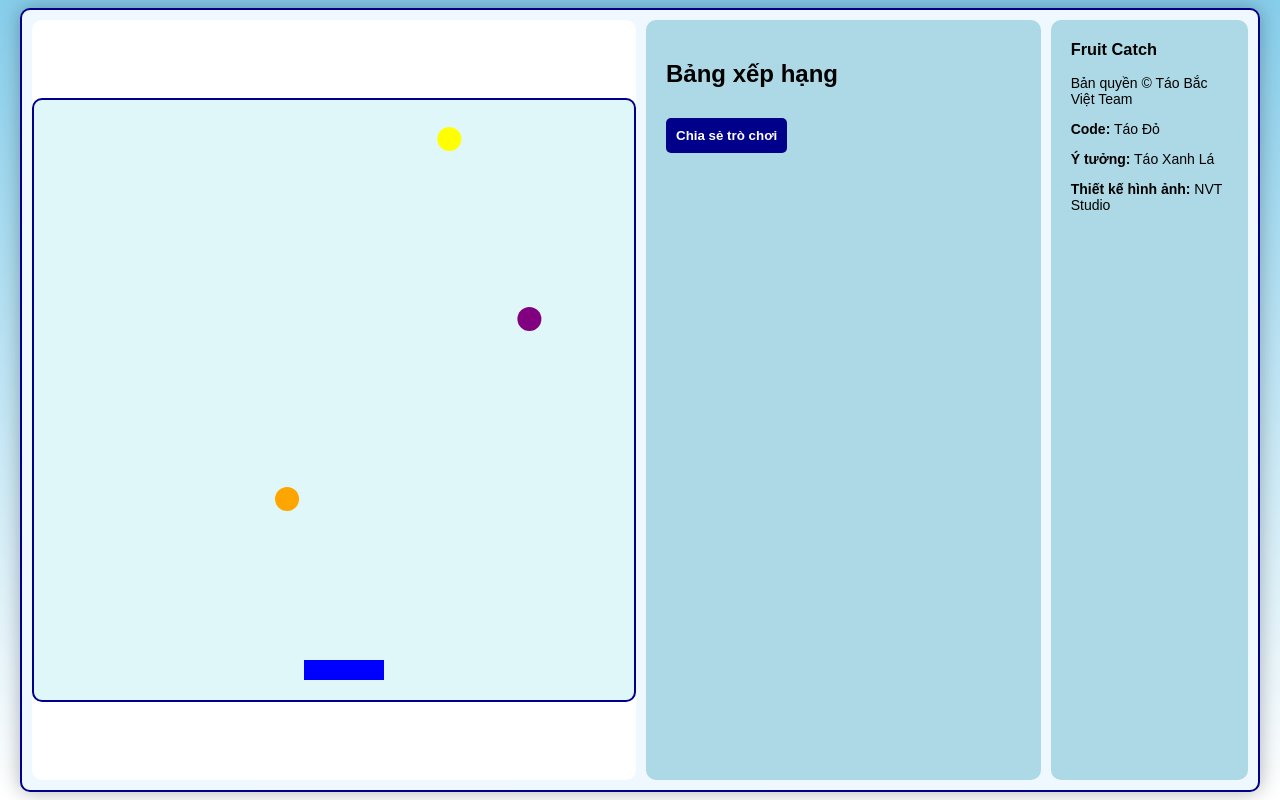
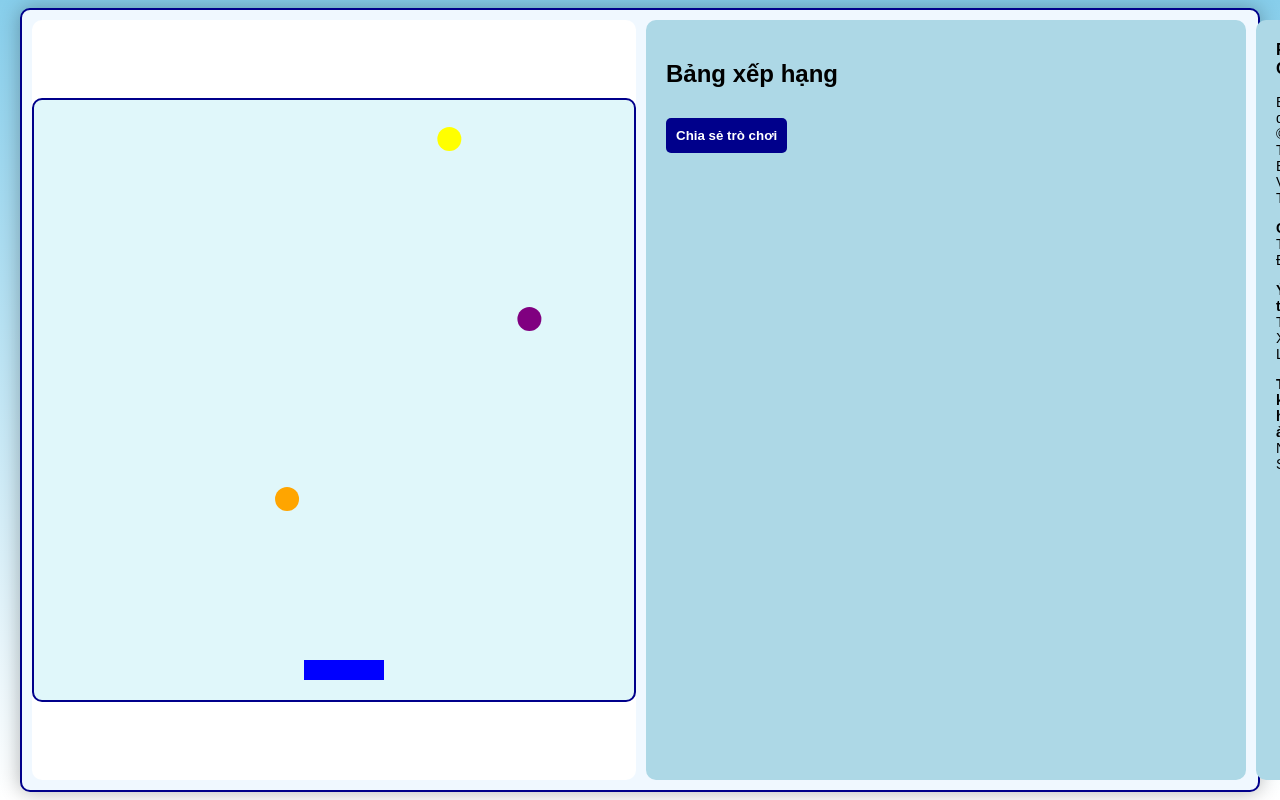
Before and after one commit to vutao2k8/fruit-catching-game, a plain HTML site: page index.html in a window 1280 px wide. Both pictures are taken after typing "Sample", "Sample123" into the empty fields and a click on the button "Bắt đầu chơi". Drawn offline with Linux system fonts and the light colour scheme.

Commit message:
Update index.html

```diff
--- a/index.html
+++ b/index.html
@@ -18,7 +18,7 @@
 
     #container {
       display: grid;
-      grid-template-columns: 1fr 2fr 1fr;
+      grid-template-columns: 1fr 600px 1fr;
       grid-gap: 10px;
       width: 95%;
       height: 95%;
@@ -49,6 +49,7 @@
       border: 2px solid #00008b;
       border-radius: 10px;
       background: #e0f7fa;
+      margin: auto;
     }
 
     #login form {
```
